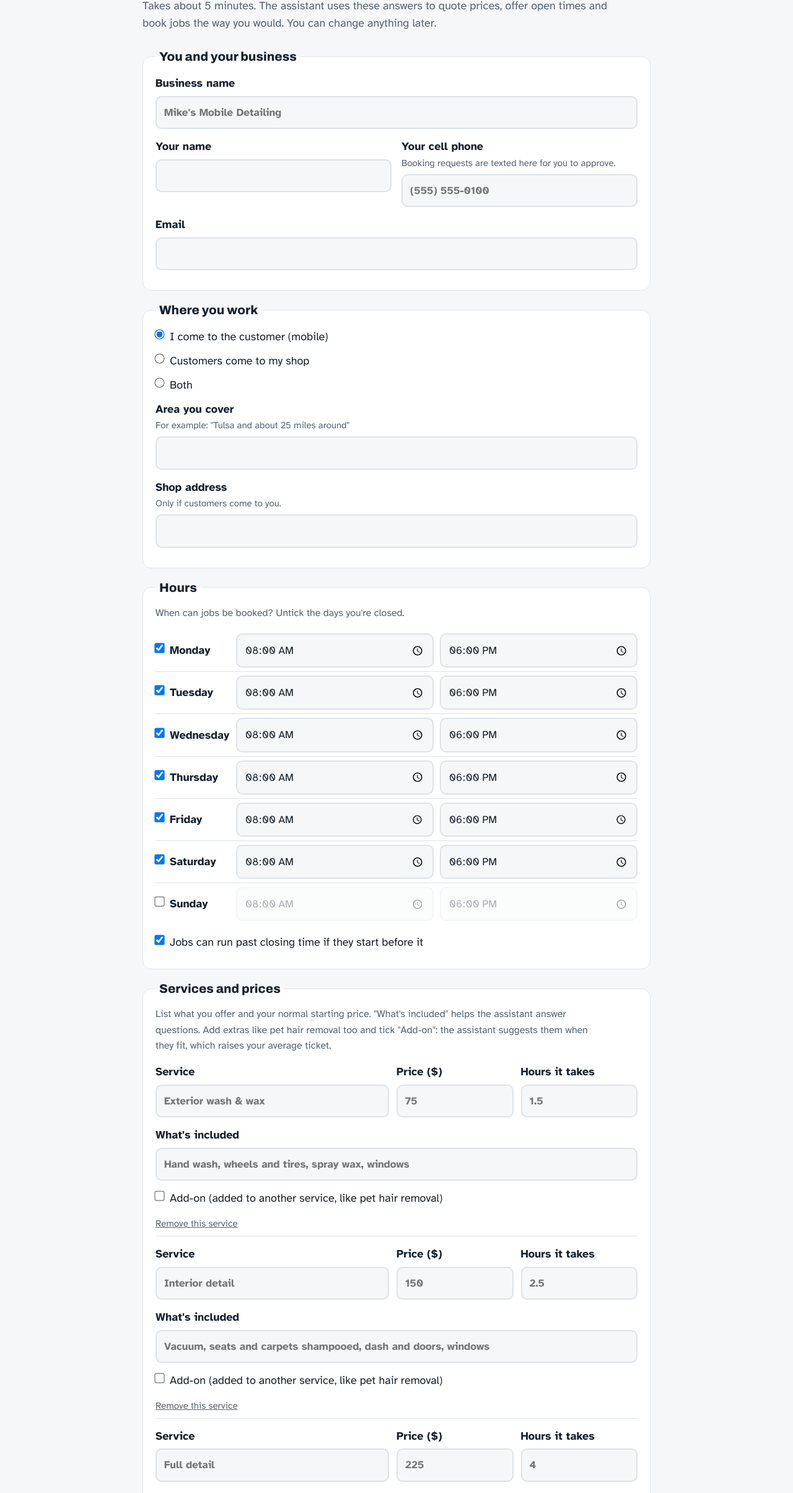
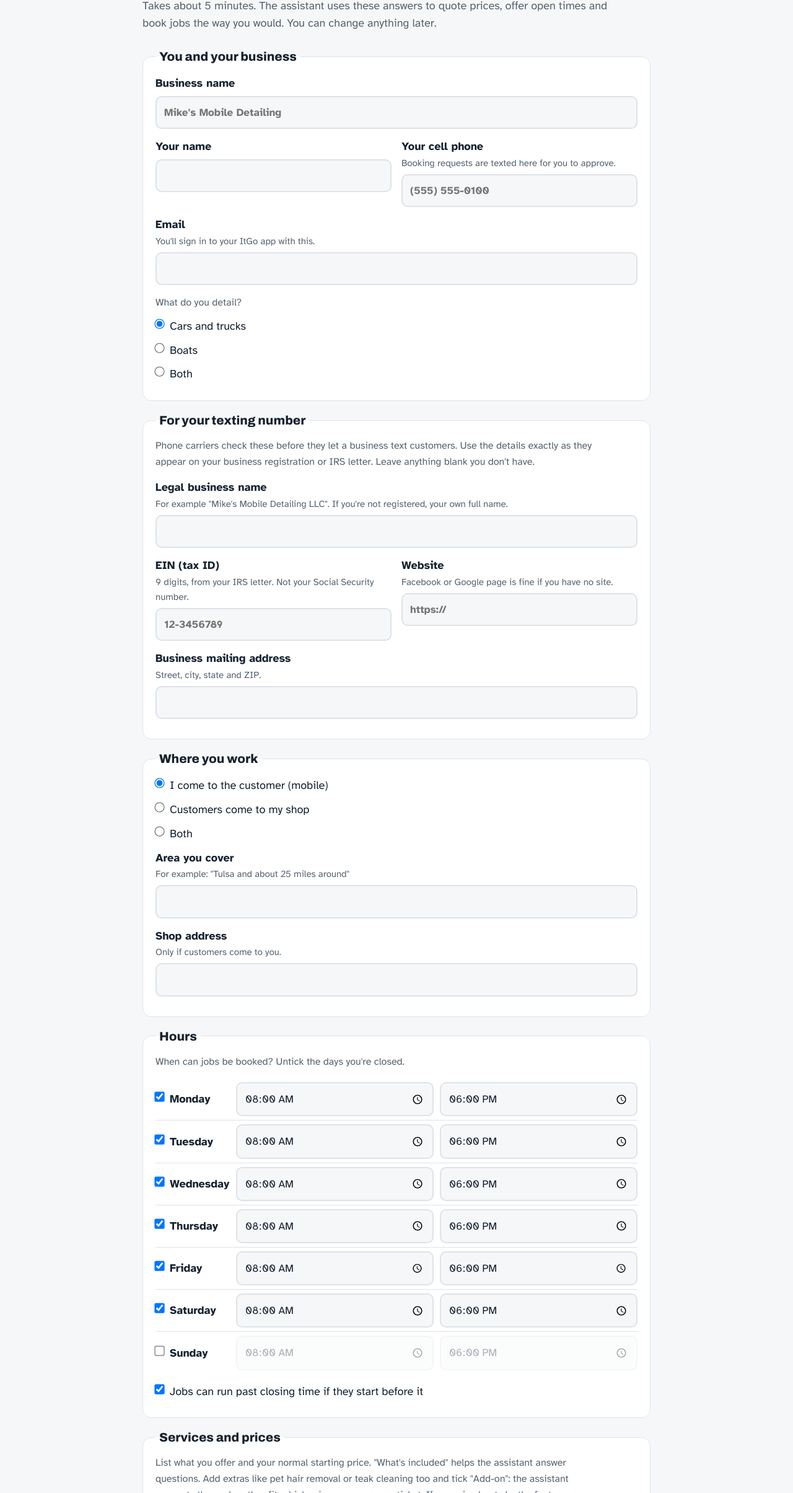
Before and after one commit to itgoai/itgoai.github.io, a plain HTML site: page signup.html in a window 1280 px wide. Shown: the part 151-2560 px from the top of the page at 62% size. Drawn offline with Linux system fonts and the light colour scheme.

Commit message:
Cover all detailing (cars, trucks and boats); collect carrier details at sign-up
Sign-up asks what they detail (swaps example services), requires email for the app login, and collects legal name, EIN, address and website for their texting number.

Co-Authored-By: Claude Opus 5.5 <noreply@anthropic.com>

```diff
--- a/signup.html
+++ b/signup.html
@@ -55,7 +55,22 @@ button{font:inherit;font-weight:700;cursor:pointer;border:0;border-radius:10px;p
 <label>Your name<input name="owner_name" required autocomplete="name"></label>
 <label>Your cell phone<small>Booking requests are texted here for you to approve.</small><input name="owner_phone" required type="tel" autocomplete="tel" placeholder="(555) 555-0100"></label>
 </div>
-<label>Email<input name="email" type="email" autocomplete="email"></label>
+<label>Email<small>You'll sign in to your ItGo app with this.</small><input name="email" type="email" required autocomplete="email"></label>
+<p class="hint" style="margin:16px 0 10px">What do you detail?</p>
+<label class="choice"><input type="radio" name="detail_type" value="cars" checked> Cars and trucks</label>
+<label class="choice"><input type="radio" name="detail_type" value="boats"> Boats</label>
+<label class="choice"><input type="radio" name="detail_type" value="both"> Both</label>
+</fieldset>
+
+<fieldset>
+<legend>For your texting number</legend>
+<p class="hint">Phone carriers check these before they let a business text customers. Use the details exactly as they appear on your business registration or IRS letter. Leave anything blank you don't have.</p>
+<label>Legal business name<small>For example "Mike's Mobile Detailing LLC". If you're not registered, your own full name.</small><input name="legal_name" autocomplete="organization"></label>
+<div class="two">
+<label>EIN (tax ID)<small>9 digits, from your IRS letter. Not your Social Security number.</small><input name="ein" inputmode="numeric" placeholder="12-3456789"></label>
+<label>Website<small>Facebook or Google page is fine if you have no site.</small><input name="website" type="url" inputmode="url" placeholder="https://"></label>
+</div>
+<label>Business mailing address<small>Street, city, state and ZIP.</small><input name="business_address" autocomplete="street-address"></label>
 </fieldset>
 
 <fieldset>
@@ -76,7 +91,7 @@ button{font:inherit;font-weight:700;cursor:pointer;border:0;border-radius:10px;p
 
 <fieldset>
 <legend>Services and prices</legend>
-<p class="hint">List what you offer and your normal starting price. "What's included" helps the assistant answer questions. Add extras like pet hair removal too and tick "Add-on": the assistant suggests them when they fit, which raises your average ticket.</p>
+<p class="hint">List what you offer and your normal starting price. "What's included" helps the assistant answer questions. Add extras like pet hair removal or teak cleaning too and tick "Add-on": the assistant suggests them when they fit, which raises your average ticket. If you price boats by the foot, say so under "What should the assistant know?" below.</p>
 <div id="svcs"></div>
 <button class="add" type="button" id="addSvc">+ Add another service</button>
 </fieldset>
@@ -102,7 +117,7 @@ button{font:inherit;font-weight:700;cursor:pointer;border:0;border-radius:10px;p
 <fieldset>
 <legend>Anything else</legend>
 <label>Google review link<small>Sent to customers after each job. In Google Maps, open your business, tap "Ask for reviews" or "Share review form", and copy the link. Leave it blank if you're not sure.</small><input name="review_link" type="url" inputmode="url" placeholder="https://g.page/r/..."></label>
-<label>What should the assistant know?<small>Water and power, payment methods, deposits, extra charges for pet hair or heavy dirt, things you don't do.</small><textarea name="ai_notes" placeholder="We bring our own water and power. Pet hair is $25 extra. Cash, card or Venmo after the job."></textarea></label>
+<label>What should the assistant know?<small>Water and power, payment methods, deposits, pricing by boat length, extra charges for pet hair or heavy dirt, things you don't do.</small><textarea name="ai_notes" placeholder="We bring our own water and power. Pet hair is $25 extra. Cash, card or Venmo after the job."></textarea></label>
 <label>How do customers book with you now?<textarea name="current_booking" style="min-height:60px" placeholder="Texts and Instagram DMs, I write it in my calendar"></textarea></label>
 </fieldset>
 
@@ -143,11 +158,17 @@ button{font:inherit;font-weight:700;cursor:pointer;border:0;border-radius:10px;p
     $("days").appendChild(row);
   });
 
-  const EXAMPLES = [
+  const CAR = [
     ["Exterior wash & wax", "75", "1.5", "Hand wash, wheels and tires, spray wax, windows"],
     ["Interior detail", "150", "2.5", "Vacuum, seats and carpets shampooed, dash and doors, windows"],
     ["Full detail", "225", "4", "Interior detail plus exterior wash, clay bar and wax"],
     ["Pet hair removal", "40", "0.5", "Deep removal of embedded pet hair", true]];
+  const BOAT = [
+    ["Boat wash", "180", "2", "Freshwater wash top to bottom, hull sides, vinyl and stainless wiped"],
+    ["Boat wash & wax", "450", "5", "Boat wash plus hand-applied marine wax on hull and topsides"],
+    ["Oxidation removal", "950", "8", "Compound and polish to remove chalky oxidation, then wax"],
+    ["Teak cleaning", "120", "1", "Two-part teak clean and brighten", true]];
+  const EXAMPLES = { cars: CAR, boats: BOAT, both: [CAR[2], BOAT[1], CAR[1], BOAT[3]] };
   function addService(ex) {
     const s = document.createElement("div");
     s.className = "svc";
@@ -163,7 +184,13 @@ button{font:inherit;font-weight:700;cursor:pointer;border:0;border-radius:10px;p
     s.querySelector(".remove").onclick = () => s.remove();
     $("svcs").appendChild(s);
   }
-  EXAMPLES.forEach(addService);
+  EXAMPLES.cars.forEach(addService);
+  // Switching what they detail swaps the example services, as long as they haven't typed any yet
+  f.querySelectorAll('[name="detail_type"]').forEach(r => r.onchange = () => {
+    if ([...document.querySelectorAll(".svc input:not([type=checkbox])")].some(i => i.value.trim())) return;
+    $("svcs").innerHTML = "";
+    EXAMPLES[r.value].forEach(addService);
+  });
   $("addSvc").onclick = () => addService();
 
   function say(text, bad) { $("msg").textContent = text; $("msg").className = "msg" + (bad ? " err" : ""); }
@@ -180,6 +207,8 @@ button{font:inherit;font-weight:700;cursor:pointer;border:0;border-radius:10px;p
       .map(r => { const t = r.querySelectorAll("input[type=time]"); return { weekday: +r.dataset.day, open: t[0].value, close: t[1].value }; });
 
     if (!v("business_name") || !v("owner_name")) return say("Please add your business name and your name.", true);
+    if (!/^\S+@\S+\.\S+$/.test(v("email"))) return say("Please add your email. You'll use it to sign in to your app.", true);
+    if (v("ein") && v("ein").replace(/\D/g, "").length !== 9) return say("An EIN has 9 digits. Leave it blank if you don't have one.", true);
     if (v("owner_phone").replace(/\D/g, "").length < 10) return say("Please add your cell phone with area code.", true);
     if (!services.length) return say("Please add at least one service.", true);
     if (!f.elements.sms_consent.checked) return say("Please tick the box agreeing to texts, so we can send you booking requests.", true);
@@ -187,6 +216,8 @@ button{font:inherit;font-weight:700;cursor:pointer;border:0;border-radius:10px;p
     const row = {
       business_name: v("business_name"), owner_name: v("owner_name"), owner_phone: v("owner_phone"), email: v("email") || null,
       details: {
+        detail_type: f.elements.detail_type.value, legal_name: v("legal_name"), ein: v("ein").replace(/\D/g, ""),
+        website: v("website"), business_address: v("business_address"),
         service_mode: f.elements.service_mode.value, service_area: v("service_area"), shop_address: v("shop_address"),
         hours, after_hours_ok: f.elements.after_hours_ok.checked, services,
         discount_policy: f.elements.discount_policy.value, max_discount: v("max_discount"),
```
Also changed, not shown: index.html (+2 -2 lines), privacy.html (+3 -3 lines), terms.html (+3 -3 lines).
